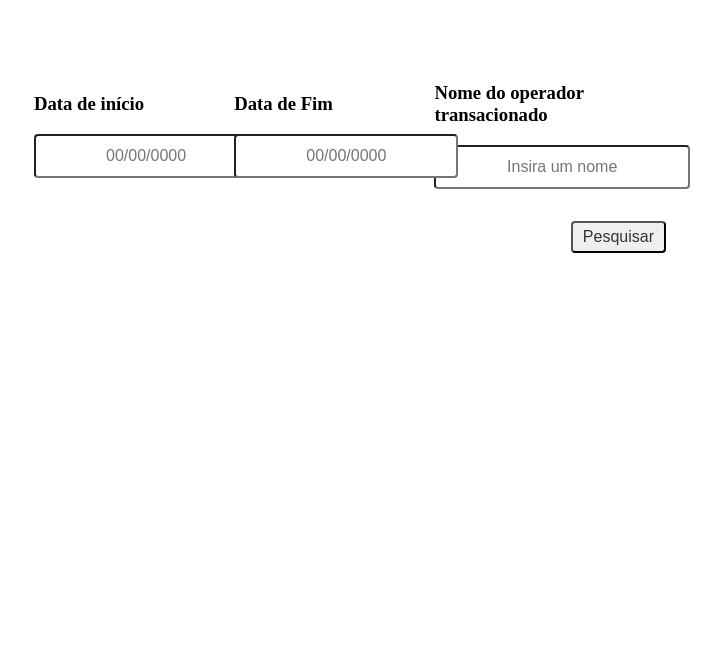
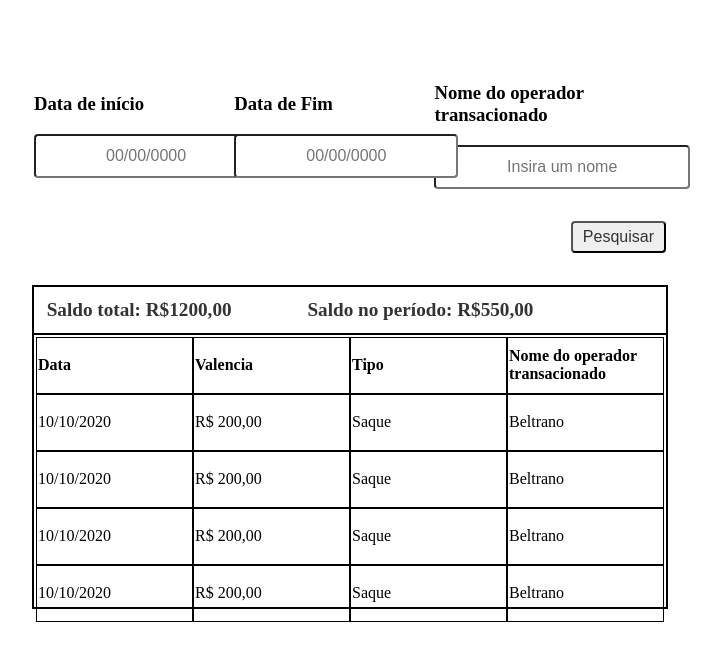
Before and after one commit to SyllasBraga/Front-End-PS-Java, a React (Create React App) app: page / in a window 1280 px wide. Shown: the top 660 px of the page, without its empty margins (290-1011 px from the left). Built offline with nearby package versions, Linux system fonts and the light colour scheme.

Commit message:
feat: TableComponent

```diff
--- a/public/index.html
+++ b/public/index.html
@@ -2,14 +2,12 @@
 <html lang="en">
   <head>
     <meta charset="utf-8" />
-    <link rel="icon" href="%PUBLIC_URL%/favicon.ico" />
     <meta name="viewport" content="width=device-width, initial-scale=1" />
     <meta name="theme-color" content="#000000" />
     <meta
       name="description"
       content="Web site created using create-react-app"
     />
-    <link rel="apple-touch-icon" href="%PUBLIC_URL%/logo192.png" />
     <!--
       manifest.json provides metadata used when your web app is installed on a
       user's mobile device or desktop. See https://developers.google.com/web/fundamentals/web-app-manifest/
@@ -24,7 +22,7 @@
       work correctly both with client-side routing and a non-root public URL.
       Learn how to configure a non-root public URL by running `npm run build`.
     -->
-    <title>React App</title>
+    <title>Conta Bancária</title>
   </head>
   <body>
     <noscript>You need to enable JavaScript to run this app.</noscript>
--- a/src/App.js
+++ b/src/App.js
@@ -1,10 +1,12 @@
 import './App.css';
 import HeaderComponent from './components/Header/HeaderComponent';
+import TableComponent from './components/Table/TableComponent';
 
 function App() {
   return (
     <div className='main'>
       <HeaderComponent />
+      <TableComponent />
     </div>
   );
 }
--- /dev/null
+++ b/src/components/Table/TableComponent.css
@@ -0,0 +1,57 @@
+.table-content{
+    height: 40vh;
+    width: 50%;
+    display: flex;
+    flex-direction: column;
+    align-items: center;
+    justify-content: center;
+    border: 2px black solid;
+}
+
+.saldo-infos{
+    height: 15%;
+    width: 100%;
+    display: flex;
+    flex-direction: row;
+    align-items: center;
+    justify-content: flex-start;
+    border-bottom: 2px black solid;
+}
+
+.lbl-saldo{
+    margin-left: 2%;
+    margin-right: 10%;
+    color: #333;
+    font-size:larger;
+    font-weight: bold;
+}
+.tabela{
+    height: 85%;
+    width: 100%;
+}
+
+table{
+    height: 20%;
+    width: 100%;
+}
+
+table tr{
+    height: 100%;
+    width: 100%;
+    display: flex;
+    align-items: center;
+    justify-content: space-around;
+}
+
+tr th{
+    text-decoration: solid;
+}
+
+tr th, td{
+    height: 53px;
+    width: 25%;
+    display: flex;
+    align-items: center;
+    border: 1px solid black;
+    text-align: left;
+}
--- /dev/null
+++ b/src/components/Table/TableComponent.js
@@ -0,0 +1,52 @@
+import './TableComponent.css';
+
+const TableComponent = () => {
+    return (
+        <div className="table-content">
+            <div className="saldo-infos">
+                <div className="lbl-saldo">
+                    <label>Saldo total: R$1200,00</label>
+                </div>
+                <div className="lbl-saldo">
+                    <label>Saldo no período: R$550,00</label>
+                </div>
+            </div>
+            <div className="tabela">
+                <table>
+                    <tr>
+                        <th>Data</th>
+                        <th>Valencia</th>
+                        <th>Tipo</th>
+                        <th>Nome do operador transacionado</th>
+                    </tr>
+                    <tr>
+                        <td>10/10/2020</td>
+                        <td>R$ 200,00</td>
+                        <td>Saque</td>
+                        <td>Beltrano</td>
+                    </tr>
+                    <tr>
+                        <td>10/10/2020</td>
+                        <td>R$ 200,00</td>
+                        <td>Saque</td>
+                        <td>Beltrano</td>
+                    </tr>
+                    <tr>
+                        <td>10/10/2020</td>
+                        <td>R$ 200,00</td>
+                        <td>Saque</td>
+                        <td>Beltrano</td>
+                    </tr>
+                    <tr>
+                        <td>10/10/2020</td>
+                        <td>R$ 200,00</td>
+                        <td>Saque</td>
+                        <td>Beltrano</td>
+                    </tr>
+                </table>
+            </div>
+        </div>
+    );
+};
+
+export default TableComponent;
```
